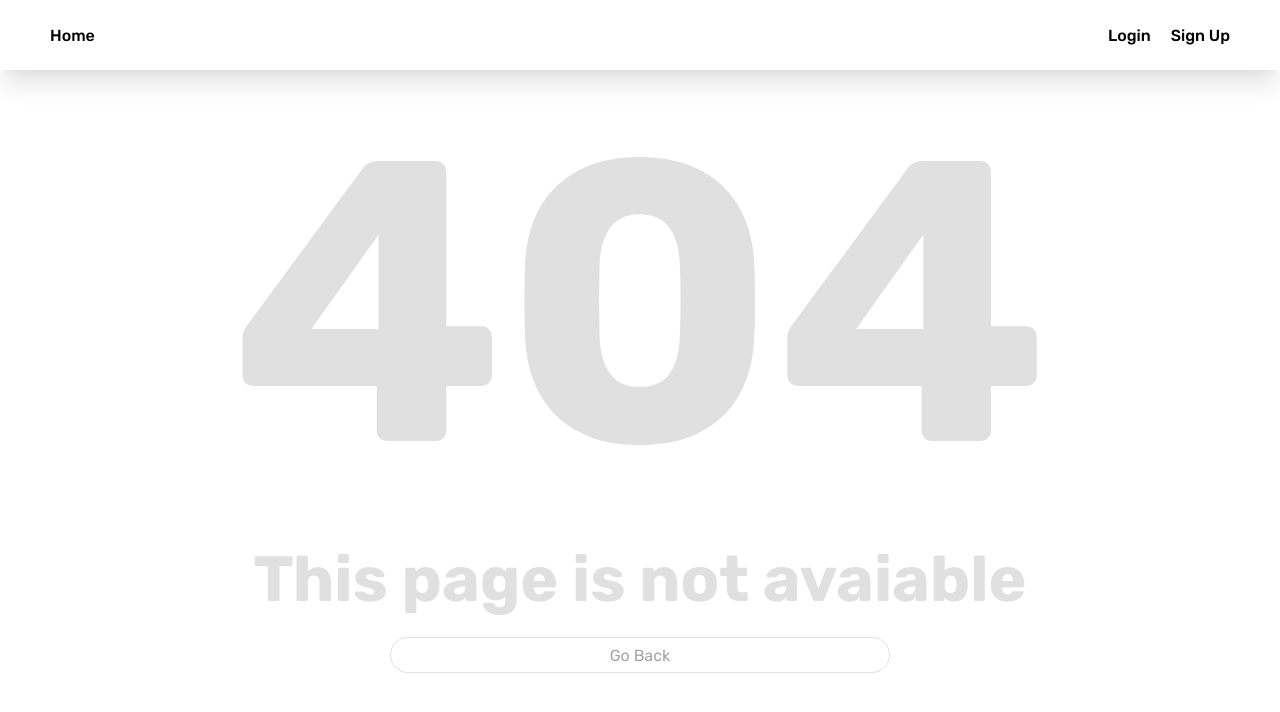
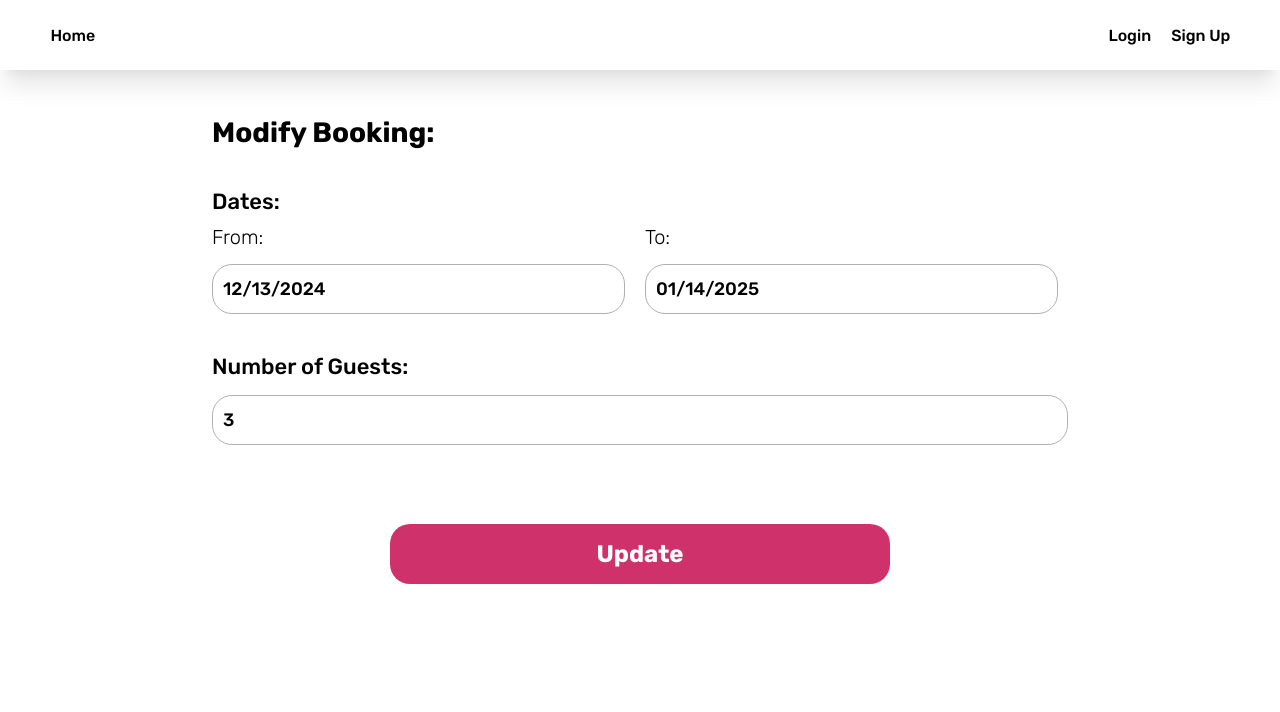
Before and after one commit to rmaskey1/LikeHome, a React (Create React App) app in the folder frontend/: page /booking/1/modify in a window 1280 px wide. Before the commit this address had no page. Shown: the top 712 px of the page. Built offline with nearby package versions, Linux system fonts and the light colour scheme.

Commit message:
completed ModifyBooking and MyBookings

```diff
--- a/frontend/src/App.jsx
+++ b/frontend/src/App.jsx
@@ -11,6 +11,8 @@ import AddListing from "routes/AddListing";
 import ModifyListing from "routes/ModifyListing";
 import AccountMod from "routes/AccountMod";
 import RegisterHotel from "routes/RegisterHotel";
+import MyBookings from "routes/MyBookings";
+import ModifyBooking from "routes/ModifyBooking";
 import Home from "routes/Home";
 
 function App() {
@@ -31,6 +33,9 @@ function App() {
         <Route path="/room/:id" element={<Details />} />
         <Route path="/room/:id/modify" element={<ModifyListing />} />
 
+        <Route path="/mybooking" element={<MyBookings />} />
+        <Route path="/booking/:id/modify" element={<ModifyBooking />} />
+
         <Route path="*" element={<NotFound />} />
       </Routes>
     </BrowserRouter>
--- a/frontend/src/routes/AddListing.jsx
+++ b/frontend/src/routes/AddListing.jsx
@@ -95,7 +95,8 @@ const SubmitButton = styled.button`
 
 const CenteredButtonContainer = styled.div`
   display: flex;
-  justify-content: center;
+  flex-direction: column;
+  align-items: center;
   margin-top: 20px;
 `;
 
--- /dev/null
+++ b/frontend/src/routes/ModifyBooking.jsx
@@ -0,0 +1,241 @@
+import { SERVER_URL } from "api";
+import React, { useState } from "react";
+import { useForm, Controller } from "react-hook-form";
+import { useNavigate, Link } from "react-router-dom";
+import { Ellipsis } from "react-spinners-css";
+import styled from "styled-components";
+
+const Container = styled.main`
+  display: center;
+  margin: auto;
+  width: 70%;
+  margin-top: 36px;
+  height: 100vh;
+  padding: 20px;
+`;
+
+const ListingTitle = styled.div`
+  font-size: 28px;
+  font-weight: 700;
+`;
+
+const SectionTitle = styled.div`
+  margin-top: 20px;
+  font-size: 22px;
+  font-weight: 500;
+`;
+
+const SubTitle = styled.div`
+  margin-top: 10px;
+  font-size: 20px;
+  font-weight: 300;
+`;
+
+const Input = styled.input`
+  margin-top: 15px;
+  width: 100%;
+  padding: 10px;
+  border: 1px solid #b0b0b0;
+  border-radius: 20px;
+  height: 50px;
+  color: #888888;
+  font-size: 18px;
+  font-weight: 450;
+`;
+
+const ErrorMessage = styled.span`
+  color: #cf316a;
+  font-size: 14px;
+  margin-top: 5px;
+`;
+
+const SubmitButton = styled.button`
+  margin-top: 20px;
+  width: 500px;
+  height: 60px;
+  padding: 15px;
+  border-radius: 20px;
+  background-color: #cf316a;
+  color: #ffffff;
+  font-size: 24px;
+  font-weight: 700;
+  cursor: pointer;
+  transition: background-color 0.3s ease;
+
+  &:hover {
+    background-color: #ff457b;
+  }
+`;
+
+const CenteredButtonContainer = styled.div`
+  display: flex;
+  flex-direction: column;
+  align-items: center;
+  margin-top: 40px;
+`;
+
+function ModifyBooking() {
+  const {
+    handleSubmit,
+    register,
+    setError,
+    formState: { errors },
+    getValues,
+  } = useForm();
+
+  const isDateValid = (date) => {
+    const parsedDate = Date.parse(date); // Try to parse the date string
+    return !isNaN(parsedDate); // Check if it's a valid date
+  };
+
+  const existingData = {
+    fromDate: "12/13/2024",
+    toDate: "01/14/2025",
+    guests: 3,
+  };
+
+  //INTEGRATIONS!! replace with availability check logic??
+  const checkAvailability = (fromDate, toDate) => {
+    return false; //made it false so I can check if it works LOL
+  };
+
+  const onSubmit = (data) => {
+    //handle form submission here
+
+    const datesAvailable = checkAvailability(data.fromDate, data.toDate);
+
+    if (!datesAvailable) {
+      setError("datesAvailable", {
+        type: "manual",
+        message: "The listing is not available on the dates you've selected.",
+      });
+      return;
+    }
+
+    console.log(data);
+  };
+
+  return (
+    <Container>
+      <form onSubmit={handleSubmit(onSubmit)}>
+        <ListingTitle>Modify Booking:</ListingTitle>
+        <br />
+        <SectionTitle>Dates: </SectionTitle>
+        <div style={{ display: "flex" }}>
+          <div style={{ flex: 1, marginRight: "10px" }}>
+            <SubTitle>From:</SubTitle>
+            <div style={{ display: "flex" }}>
+              <div style={{ flex: 1, marginRight: "10px" }}>
+                <Input
+                  {...register("fromDate", {
+                    required: "Date is required",
+                    validate: {
+                      validDate: (value) => {
+                        if (!value) return "Date is required";
+
+                        //check if the date is in the "mm/dd/yyyy" format
+                        if (!/^\d{2}\/\d{2}\/\d{4}$/.test(value)) {
+                          return "Invalid date format (mm/dd/yyyy)";
+                        }
+                        if (!isDateValid(value)) return "Invalid date";
+                        // Check if it's in the future
+                        //if (new Date(value) <= new Date())
+                        //  return "Date must be in the future";
+                        return true;
+                      },
+                    },
+                  })}
+                  type="text"
+                  placeholder="mm/dd/yyyy"
+                  style={{ color: "black" }}
+                  defaultValue={existingData.fromDate}
+                />
+                {errors.fromDate && (
+                  <ErrorMessage className="error-text">
+                    <span>{errors.fromDate.message.toString()}</span>
+                  </ErrorMessage>
+                )}
+              </div>
+            </div>
+          </div>
+          <div style={{ flex: 1 }}>
+            <SubTitle>To:</SubTitle>
+            <div style={{ display: "flex" }}>
+              <div style={{ flex: 1, marginRight: "10px" }}>
+                <Input
+                  {...register("toDate", {
+                    required: "Date is required",
+                    validate: {
+                      validDate: (value) => {
+                        if (!value) return "Date is required";
+
+                        //check if the date is in the "mm/dd/yyyy" format
+                        if (!/^\d{2}\/\d{2}\/\d{4}$/.test(value)) {
+                          return "Invalid date format (mm/dd/yyyy)";
+                        }
+                        // Check if it's a valid date
+                        if (!isDateValid(value)) return "Invalid date";
+                        // Check if it's in the future
+                        if (new Date(value) <= new Date())
+                          return "Date must be in the future";
+                        // Check if it's after fromDate
+                        if (new Date(value) <= new Date(getValues("fromDate")))
+                          return "Date must be after From Date";
+                        return true;
+                      },
+                    },
+                  })}
+                  type="text"
+                  placeholder="mm/dd/yyyy"
+                  style={{ color: "black" }}
+                  defaultValue={existingData.toDate}
+                />
+                {errors.toDate && (
+                  <ErrorMessage className="error-text">
+                    <span>{errors.toDate.message.toString()}</span>
+                  </ErrorMessage>
+                )}
+              </div>
+            </div>
+          </div>
+        </div>
+
+        <br />
+
+        <SectionTitle>Number of Guests:</SectionTitle>
+        <Input
+          {...register("guests", {
+            valueAsNumber: true,
+            min: {
+              value: 1,
+              message: "Number of Guests must be greater than 0",
+            },
+            required: "Number of Guests is required",
+          })}
+          type="number"
+          style={{ color: "black" }}
+          defaultValue={existingData.guests}
+        />
+        {errors.guests && (
+          <ErrorMessage className="error-text">
+            <span>{errors.guests.message.toString()}</span>
+          </ErrorMessage>
+        )}
+
+        <br />
+        <br />
+
+        <CenteredButtonContainer>
+          {errors.datesAvailable && (
+            <ErrorMessage className="error-text">
+              <span>{errors.datesAvailable.message.toString()}</span>
+            </ErrorMessage>
+          )}
+          <SubmitButton type="submit">Update</SubmitButton>
+        </CenteredButtonContainer>
+      </form>
+    </Container>
+  );
+}
+
+export default ModifyBooking;
--- a/frontend/src/routes/ModifyListing.jsx
+++ b/frontend/src/routes/ModifyListing.jsx
@@ -94,7 +94,8 @@ const SubmitButton = styled.button`
 
 const CenteredButtonContainer = styled.div`
   display: flex;
-  justify-content: center;
+  flex-direction: column;
+  align-items: center;
   margin-top: 20px;
 `;
 
--- a/frontend/src/routes/MyBookings.jsx
+++ b/frontend/src/routes/MyBookings.jsx
@@ -1,13 +1,15 @@
 import { SERVER_URL } from "api";
 import React, { useState } from "react";
 import { useForm, Controller } from "react-hook-form";
-import { useNavigate } from "react-router-dom";
+import { useNavigate, Link } from "react-router-dom";
 import { Ellipsis } from "react-spinners-css";
 import styled from "styled-components";
 
 import { ReactComponent as CalendarIcon } from "../icons/calendar.svg";
 import { ReactComponent as MoonIcon } from "../icons/moon.svg";
 import { ReactComponent as MoneyIcon } from "../icons/money.svg";
+
+import RoomImg from "../img/hotel-room.jpg";
 
 const Container = styled.main`
   display: center;
@@ -25,20 +27,132 @@ const ListingTitle = styled.div`
 
 const SectionTitle = styled.div`
   margin-top: 20px;
-  font-size: 22px;
-  font-weight: 500;
+  font-size: 23px;
+  font-weight: 400;
 `;
 
 const SubTitle = styled.div`
-  margin-top: 20px;
   font-size: 20px;
-  font-weight: 300;
+  font-weight: 400;
 `;
 
+const CardContainer = styled.div`
+  display: flex;
+  align-items: center;
+  background-color: #f3f3f5;
+  border-radius: 15px;
+  margin-top: 20px;
+  //padding: 20px;
+  height: 225px; /* Set the card height, adjust as needed */
+`;
+
+const RoomImage = styled.img`
+  position: relative;
+  border: none;
+  width: 300px;
+  height: 100%;
+  object-fit: cover;
+  overflow: hidden;
+  border-top-left-radius: 15px;
+  border-bottom-left-radius: 15px;
+`;
+
+const DetailsContainer = styled.div`
+  flex: 1;
+  margin-left: 20px;
+  padding-bottom: 20px;
+`;
+
+const Divider = styled.hr`
+  border: 1px solid #ccc;
+  margin: 10px 0;
+`;
+
+const IconWithText = styled.div`
+  display: flex;
+  align-items: center;
+  font-size: 18px;
+  margin-top: 15px;
+`;
+
+const Card = ({
+  roomImage,
+  address,
+  fromDate,
+  toDate,
+  nights,
+  totalCost,
+  bookingId,
+}) => (
+  <Link to={`/booking/${bookingId}/modify`} style={{ textDecoration: "none" }}>
+    <CardContainer>
+      <RoomImage src={RoomImg} alt="Room" />
+      <DetailsContainer>
+        <SectionTitle>{address}</SectionTitle>
+        <Divider />
+        <IconWithText>
+          <CalendarIcon style={{ marginRight: "15px" }} />
+          <SubTitle>
+            {" "}
+            Dates: {fromDate} - {toDate}
+          </SubTitle>
+        </IconWithText>
+        <IconWithText>
+          <MoonIcon style={{ marginRight: "15px" }} />
+          <SubTitle> {nights} Nights</SubTitle>
+        </IconWithText>
+        <IconWithText>
+          <MoneyIcon style={{ marginRight: "15px" }} />
+          <SubTitle> Total: ${totalCost}</SubTitle>
+        </IconWithText>
+      </DetailsContainer>
+    </CardContainer>
+  </Link>
+);
+
 function MyBookings() {
+  //SAMPLE bookings data, please replace!!
+  const bookingsData = [
+    {
+      bookingId: 1,
+      roomImage: RoomImg,
+      address: "123 Main St, San Jose, CA, USA",
+      fromDate: "12/24/23",
+      toDate: "12/26/23",
+      nights: "2",
+      totalCost: "2500.00",
+    },
+    {
+      bookingId: 2,
+      roomImage: RoomImg,
+      address: "123 Main St, San Jose, CA, USA",
+      fromDate: "12/28/23",
+      toDate: "12/30/23",
+      nights: "2",
+      totalCost: "3000.00",
+    },
+
+    {
+      bookingId: 3,
+      roomImage: RoomImg,
+      address: "123 Main St, San Jose, CA, USA",
+      fromDate: "12/28/23",
+      toDate: "12/30/23",
+      nights: "2",
+      totalCost: "3000.00",
+    },
+  ];
+
   return (
     <Container>
-      <ListingTitle>MyBookings:</ListingTitle>
+      <ListingTitle>My Bookings:</ListingTitle>
+
+      {bookingsData.map((booking) => (
+        <Card
+          key={booking.bookingId} // Ensure each card has a unique key
+          {...booking}
+        />
+      ))}
     </Container>
   );
 }
```
